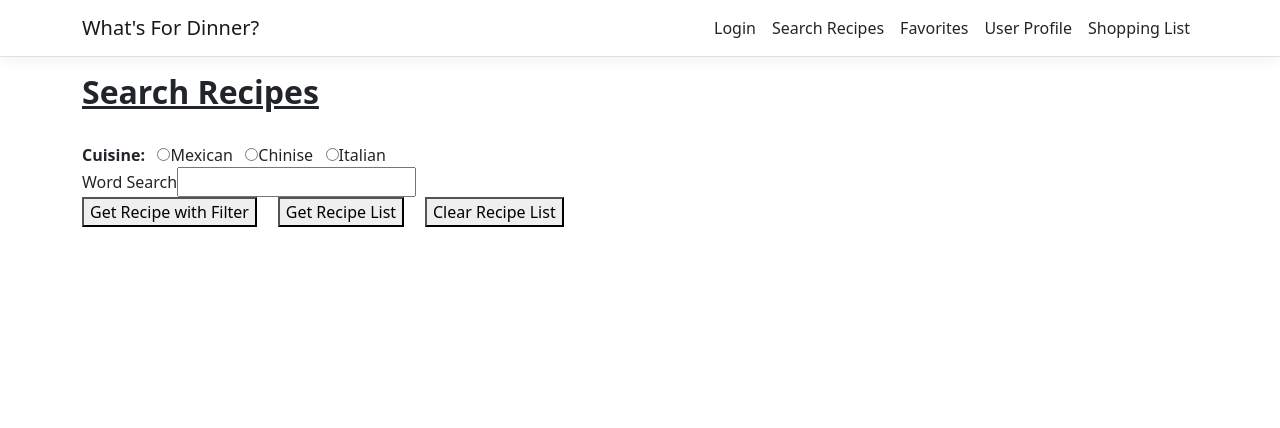
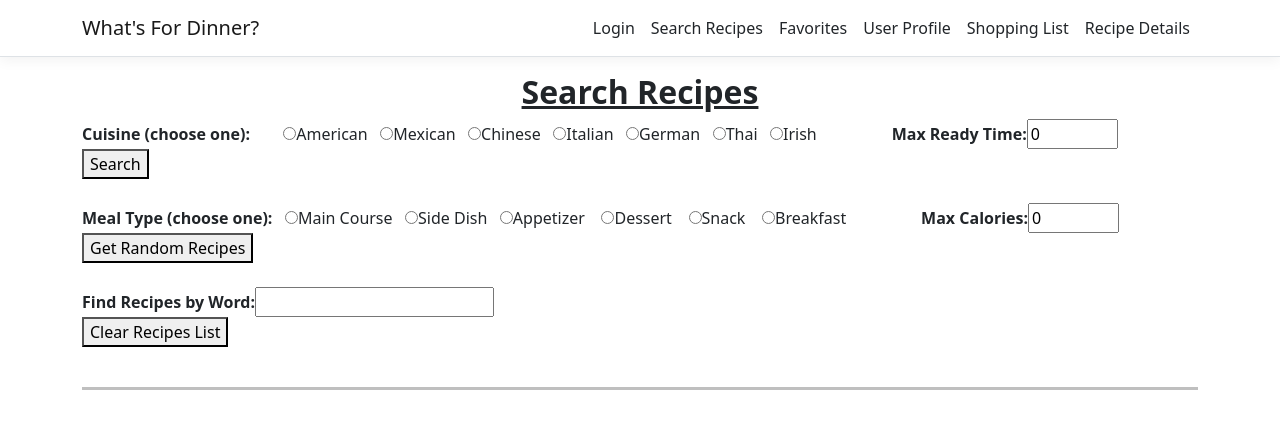
Before and after one commit to kfannin308/WhatsForDinner, an Angular app in the folder WhatsForDinner/ClientApp/: page /search-recipes in a window 1280 px wide. Shown: the top 428 px of the page. Built offline with nearby package versions, Linux system fonts and the light colour scheme.

Commit message:
a lot working except details.

```diff
--- a/WhatsForDinner/ClientApp/src/app/app.module.ts
+++ b/WhatsForDinner/ClientApp/src/app/app.module.ts
@@ -42,6 +42,7 @@ import { RecipeDetailsComponent } from './recipe-details/recipe-details.componen
       { path: 'favorites', component: FavoritesComponent },
       { path: 'user-profile', component: UserProfileComponent },
       { path: 'shopping-list', component: ShoppingListComponent },
+      { path: 'recipe-details', component: RecipeDetailsComponent },
     ])
   ],
   providers: [],
--- a/WhatsForDinner/ClientApp/src/app/nav-menu/nav-menu.component.html
+++ b/WhatsForDinner/ClientApp/src/app/nav-menu/nav-menu.component.html
@@ -24,13 +24,14 @@
               [routerLinkActive]="['link-active']"
               [routerLinkActiveOptions]="{ exact: true }">
             <a class="nav-link text-dark" [routerLink]="['/']">Login</a>
-          </li><!--
-          <li class="nav-item" [routerLinkActive]="['link-active']">
-            <a class="nav-link text-dark" [routerLink]="['/counter']">Counter</a>
           </li>
-          <li class="nav-item" [routerLinkActive]="['link-active']">
-            <a class="nav-link text-dark" [routerLink]="['/fetch-data']">Fetch data</a>
-          </li>-->
+          <!--
+  <li class="nav-item" [routerLinkActive]="['link-active']">
+    <a class="nav-link text-dark" [routerLink]="['/counter']">Counter</a>
+  </li>
+  <li class="nav-item" [routerLinkActive]="['link-active']">
+    <a class="nav-link text-dark" [routerLink]="['/fetch-data']">Fetch data</a>
+  </li>-->
           <li class="nav-item" [routerLinkActive]="['link-active']">
             <a class="nav-link text-dark" [routerLink]="['/search-recipes']">Search Recipes</a>
           </li>
@@ -43,6 +44,9 @@
           <li class="nav-item" [routerLinkActive]="['link-active']">
             <a class="nav-link text-dark" [routerLink]="['/shopping-list']">Shopping List</a>
           </li>
+          <li class="nav-item" [routerLinkActive]="['link-active']">
+            <a class="nav-link text-dark" [routerLink]="['/recipe-details']">Recipe Details</a>
+          </li>
         </ul>
       </div>
     </div>
--- a/WhatsForDinner/ClientApp/src/app/recipe-list/recipe-list.component.html
+++ b/WhatsForDinner/ClientApp/src/app/recipe-list/recipe-list.component.html
@@ -1,6 +1,8 @@
 <p style="font-size:larger; font-weight:bold">
 
-  Recipe ID: {{id}} &nbsp; &nbsp; Recipe Title:  {{title}}
+  Recipe ID: {{id}} &nbsp; &nbsp; Recipe Title:  {{title}}<br />
 
 
-</p>
+
+
+  <a target="_blank" href="/recipe-details/" onclick='assignId()'><img src="{{image}} "height="200" width="200" /></a>
--- a/WhatsForDinner/ClientApp/src/app/search-recipes/search-recipes.component.html
+++ b/WhatsForDinner/ClientApp/src/app/search-recipes/search-recipes.component.html
@@ -3,42 +3,79 @@
 <html>
 <body>
 
-  <h2><u><b>Search Recipes</b></u></h2>
+  <h2 align="center"><u><b>Search Recipes</b></u></h2>
+
+
+  <form action="/action_page.php">
+    <b>Cuisine (choose one):</b>&nbsp;&nbsp;&nbsp;&nbsp;&nbsp;&nbsp;&nbsp;
+    <input type="radio" [(ngModel)]="myCuisine" name="cuisine" value="american">
+    <label for="american">American</label>&nbsp;&nbsp;
+    <input type="radio" [(ngModel)]="myCuisine" name="cuisine" value="mexican">
+    <label for="mexican">Mexican</label>&nbsp;&nbsp;
+    <input type="radio" [(ngModel)]="myCuisine" name="cuisine" value="chinese">
+    <label for="chinese">Chinese</label>&nbsp;&nbsp;
+    <input type="radio" [(ngModel)]="myCuisine" name="cuisine" value="italian">
+    <label for="italian">Italian</label>&nbsp;&nbsp;
+    <input type="radio" [(ngModel)]="myCuisine" name="cuisine" value="german">
+    <label for="german">German</label>&nbsp;&nbsp;
+    <input type="radio" [(ngModel)]="myCuisine" name="cuisine" value="thai">
+    <label for="thai">Thai</label>&nbsp;&nbsp;
+    <input type="radio" [(ngModel)]="myCuisine" name="cuisine" value="irish">
+    <label for="irish">Irish</label>&nbsp;&nbsp;
+
+    &nbsp; &nbsp; &nbsp; &nbsp;&nbsp; &nbsp;&nbsp; &nbsp;&nbsp;
+
+    <label for="maxReadyTime (minutes)"><b>Max Ready Time:</b></label>
+    <input type="text" [(ngModel)]="maxReadyTime" name="maxReadyTime" size="4">&nbsp;&nbsp;&nbsp;&nbsp;&nbsp;&nbsp;
+    <button (click)=" getListwithFilter(myType,myWordSearch,myCuisine,maxReadyTime,maxCalories)">Search</button>
+
+    <br /><br />
+    <b>Meal Type (choose one):</b>&nbsp;&nbsp;
+    <input type="radio" [(ngModel)]="myType" name="myType" value="maincourse">
+    <label for="maincourse">Main Course</label>&nbsp;&nbsp;
+    <input type="radio" [(ngModel)]="myType" name="myType" value="sidedish">
+    <label for="sidedish">Side Dish</label>&nbsp;&nbsp;
+    <input type="radio" [(ngModel)]="myType" name="myType" value="appetizer">
+    <label for="appetizer">Appetizer</label>&nbsp; &nbsp;
+    <input type="radio" [(ngModel)]="myType" name="myType" value="dessert">
+    <label for="dessert">Dessert</label>&nbsp; &nbsp;
+    <input type="radio" [(ngModel)]="myType" name="myType" value="snack">
+    <label for="snack">Snack</label>&nbsp; &nbsp;
+    <input type="radio" [(ngModel)]="myType" name="myType" value="breakfast">
+    <label for="breakfast">Breakfast</label>&nbsp; &nbsp;
+    &nbsp; &nbsp; &nbsp; &nbsp;&nbsp; &nbsp;&nbsp; &nbsp;
+
+    <label for="maxCalories"><b>Max Calories:</b></label>
+    <input type="text" [(ngModel)]="maxCalories" name="maxCalories" size="4">&nbsp;&nbsp;&nbsp;&nbsp;&nbsp;&nbsp;
+    <button (click)="getRandomRecipes()">Get Random Recipes</button>
+  </form>
   <br />
 
-  <form action="/action_page.php">
-    <b>Cuisine:</b>&nbsp;&nbsp;
-    <input type="radio" [(ngModel)]="cuisine" name="cuisine" value="Mexican">
-    <label for="Mexican">Mexican</label>&nbsp;&nbsp;
-    <input type="radio" [(ngModel)]="cuisine" name="cuisine" value="Chinese">
-    <label for="Chinese">Chinise</label>&nbsp;&nbsp;
-    <input type="radio" [(ngModel)]="cuisine" name="cuisine" value="Italian">
-    <label for="Italian">Italian</label>
-
-    <br>
+  <label for="wordSearch"><b>Find Recipes by Word: </b> </label>
+  <input [(ngModel)]="myWordSearch">
+  &nbsp; &nbsp;&nbsp; &nbsp; &nbsp; &nbsp;&nbsp; &nbsp;&nbsp; &nbsp;&nbsp;
+  &nbsp; &nbsp; &nbsp; &nbsp;&nbsp; &nbsp;&nbsp; &nbsp;
+  &nbsp; &nbsp; &nbsp;&nbsp; &nbsp;&nbsp; &nbsp;
+  &nbsp; &nbsp;&nbsp; &nbsp; &nbsp; &nbsp;&nbsp; &nbsp;&nbsp; &nbsp;&nbsp;
+  &nbsp; &nbsp; &nbsp; &nbsp;&nbsp; &nbsp;&nbsp; &nbsp;
+  &nbsp; &nbsp; &nbsp;&nbsp; &nbsp;&nbsp; &nbsp;
+  &nbsp; &nbsp;&nbsp; &nbsp; &nbsp; &nbsp;&nbsp; &nbsp;&nbsp; &nbsp;&nbsp;
+  &nbsp; &nbsp; &nbsp; &nbsp;&nbsp; &nbsp;&nbsp; &nbsp;
+  &nbsp; &nbsp; &nbsp;&nbsp; &nbsp;&nbsp; &nbsp;
+  &nbsp; &nbsp;&nbsp; &nbsp; &nbsp; &nbsp;&nbsp; &nbsp;&nbsp; &nbsp;&nbsp;
 
 
-  </form>
+  <button (click)="clearRecipeList()">Clear Recipes List</button>
 
+  <br /><br />
+  <hr style="height:3px; color:black;" />
 
-  <label for="myTypes">Word Search </label>
-  <input [(ngModel)]="myTypes">
-
-
-  <br />
-  <script>console.log("hey");</script>
-  <button (click)=" getListwithFilter(myTypes)">Get Recipe with Filter</button>
-  &nbsp; &nbsp;
-  <button (click)="getRecipeList()">Get Recipe List</button>
-  &nbsp; &nbsp;
-  <button (click)="clearRecipeList()">Clear Recipe List</button>
-
-  <!--input id="search"><button onclick="getRecipe()">Search</button-->
-  <!--button onclick="getRecipe(document.getElementByID('search').value)">Search</!--button-->
   <app-recipe-list *ngFor="let currLoadedRecipe of loadedRecipes.results"
                    [title]=currLoadedRecipe.title
-                   [id]=currLoadedRecipe.id>
+                   [id]=currLoadedRecipe.id
+                   [image]=currLoadedRecipe.image>
   </app-recipe-list>
+
 
 
 
--- a/WhatsForDinner/ClientApp/src/app/search-recipes/search-recipes.component.ts
+++ b/WhatsForDinner/ClientApp/src/app/search-recipes/search-recipes.component.ts
@@ -2,6 +2,7 @@ import { Component, OnInit } from '@angular/core';
 import { HttpClientModule } from "@angular/common/http";
 //import { CartService } from '../cart.service';
 import { RecipesService, RecipeInfo, RecipeResults } from '../recipe.service';
+
 import { BrowserModule } from '@angular/platform-browser';
 import { NgModule } from '@angular/core';
 import { FormsModule } from '@angular/forms';
@@ -13,21 +14,23 @@ import { FormsModule } from '@angular/forms';
   styleUrls: ['./search-recipes.component.css']
 })
 export class SearchRecipesComponent implements OnInit {
-
   public loadedRecipes: RecipeResults = new RecipeResults();
   private isNewRecipeAvailableEventSubscribed: boolean = false;
   private isNewFilteredRecipeAvailEventSubscribed: boolean = false;
-  public myTypes: string = "";
-  public wordSearch: string = "";
-  public cuisine: string = "";
+  private isNewRandomRecipeAvailEventSubscribed: boolean = false;
+
+  public myType: string = "";
+  public myWordSearch: string = "";
+  public myCuisine: string = "";
   public restrictions: string = "";
+  private filterString: string = "";
+  public maxReadyTime: number = 0;
+  public maxCalories: number = 0;
 
   constructor(private thisRecipesService: RecipesService,  /* private cartService: CartService */) {
   }
 
-
   ngOnInit(): void {
-
 
   }
 
@@ -38,7 +41,7 @@ export class SearchRecipesComponent implements OnInit {
     }*/
     return this.loadedRecipes;
   }
-  public getRecipeList() {
+  /*public getRecipeList() {
     // The order is important here.  If we subscribe FIRST, we can guarantee we will receive
     // all data provided by the event.  If we subscribe SECOND, we may not.
 
@@ -52,15 +55,15 @@ export class SearchRecipesComponent implements OnInit {
       })
       this.isNewRecipeAvailableEventSubscribed = true;
     }
+
     this.thisRecipesService.GetInfoFromServer();
-  }
+  }*/
 
-
-  public getListwithFilter(myTypes:string){
+  public getListwithFilter(myType:string, wordSearch:string, cuisine:string, maxReadyTime: number, maxCalories: number ){
     // The order is important here.  If we subscribe FIRST, we can guarantee we will receive
     // all data provided by the event.  If we subscribe SECOND, we may not.
 
-    console.log("Types: " + myTypes);
+    console.log("filters: " + this.myType + "  " + this.myWordSearch + "  " + this.myCuisine + " " + this.maxReadyTime + " " + this.maxCalories);
     if (!this.isNewFilteredRecipeAvailEventSubscribed) {
       this.thisRecipesService.newFilteredRecipesAvailableEvent.subscribe((gotData) => {
         for (let currElementNo = 0; currElementNo < gotData.results.length; currElementNo++)
@@ -70,7 +73,51 @@ export class SearchRecipesComponent implements OnInit {
       })
       this.isNewFilteredRecipeAvailEventSubscribed = true;
     }
-    this.thisRecipesService.GetListWithFilter(myTypes);
+    if (this.myType != "") {
+      this.filterString = this.filterString + "&type=" + this.myType;
+
+    }
+    if (this.myCuisine != "") {
+      this.filterString = this.filterString + "&cuisine=" + this.myCuisine;
+
+    }
+    if (this.myWordSearch != "") {
+      this.filterString = this.filterString + "&query=" + this.myWordSearch;
+    }
+    if (this.maxReadyTime != 0) {
+      this.filterString = this.filterString + "&maxReadyTime" + this.maxReadyTime;
+    }
+    if (this.maxCalories != 0) {
+      this.filterString = this.filterString + "&maxCalories" + this.maxReadyTime;
+    }
+    console.log("myType: " + this.myType);
+    console.log("myCuisine: " + this.myCuisine);
+    console.log("myWordSearch: " + this.myWordSearch);
+    console.log("maxReadyTime: " + this.maxReadyTime);
+    console.log("maxCalories: " + this.maxCalories);
+    console.log("FilterString: " + this.filterString);
+    this.thisRecipesService.GetListWithFilter(this.filterString);
+    this.myType = "";
+    this.myCuisine = "";
+    this.myWordSearch = "";
+    this.filterString = "";
+  }
+
+  public getRandomRecipes() {
+
+    if (!this.isNewRandomRecipeAvailEventSubscribed)
+ {
+      console.log("Hit GetRandomRecipe");
+      this.thisRecipesService.newRandomRecipesAvailableEvent.subscribe((gotData) => {
+        for (let currElementNo = 0; currElementNo < gotData.results.length; currElementNo++)
+          this.loadedRecipes.results.push(gotData.results[currElementNo]);
+        console.log("Data arrived!  We got " + gotData.results.length.toString() + " records.");
+
+      })
+      this.isNewRandomRecipeAvailEventSubscribed = true;
+    }
+
+    this.thisRecipesService.GetListRandom();
   }
 
 }
```
Also changed, not shown: WhatsForDinner/ClientApp/src/app/details.service.ts (added, +9 -0 lines), WhatsForDinner/ClientApp/src/app/recipe-details/recipe-details.component.html (+18 -0 lines), WhatsForDinner/ClientApp/src/app/recipe-details/recipe-details.component.ts (+43 -2 lines), WhatsForDinner/ClientApp/src/app/recipe-list/recipe-list.component.ts (+7 -1 lines), WhatsForDinner/ClientApp/src/app/recipe.service.ts (+33 -14 lines), 2 other files (tests, documents, lock files or other folders).
